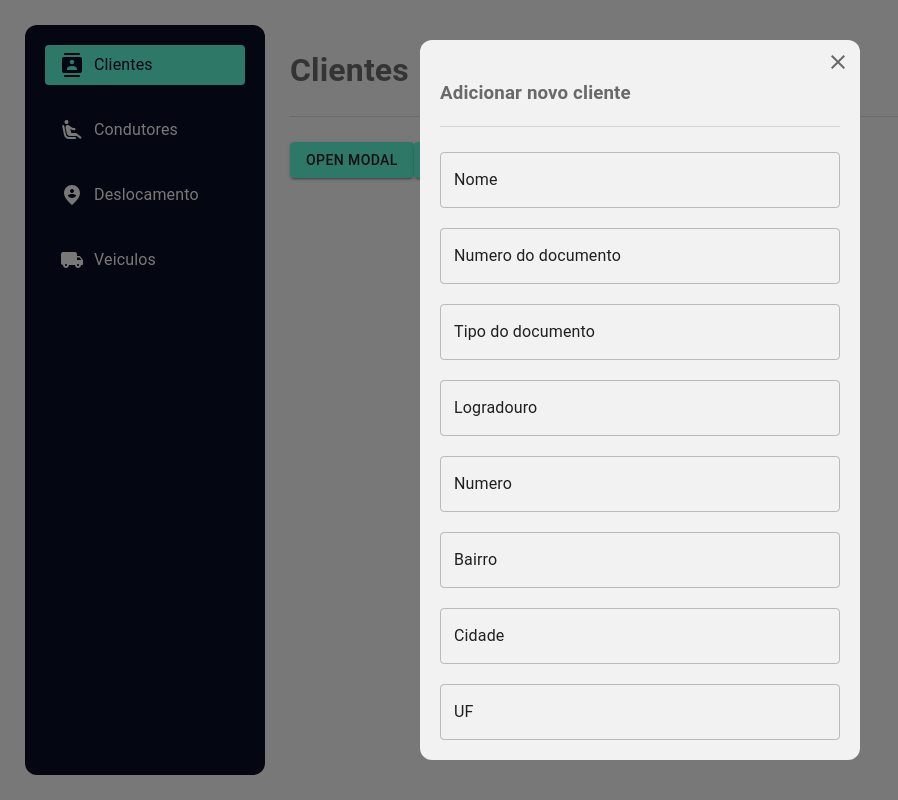
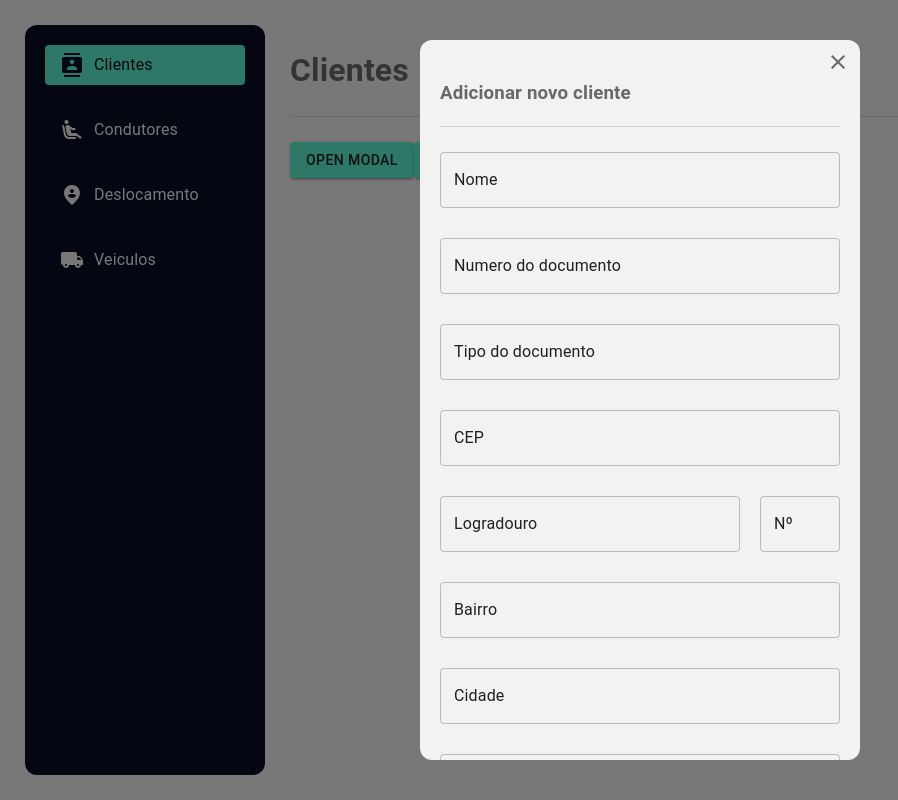
Before and after one commit to caldeira-leonardo/teste-deslocamento, a Next.js app: page /clientes in a window 1280 px wide. Both pictures are taken after a click on the button "OPEN MODAL". Shown: the whole page, without its empty margins (0-898 px from the left). Built offline with nearby package versions, Linux system fonts and the light colour scheme.

Commit message:
feat(client): fixed form on client and improved input

```diff
--- a/package.json
+++ b/package.json
@@ -14,6 +14,7 @@
     "@emotion/styled": "^11.11.0",
     "@mui/icons-material": "^5.11.16",
     "@mui/material": "^5.13.5",
+    "axios": "^1.4.0",
     "formik": "^2.4.2",
     "next": "12.2.2",
     "react": "18.2.0",
--- /dev/null
+++ b/src/api/buscaCep.ts
@@ -0,0 +1,5 @@
+import axios from 'axios';
+
+const api = axios.create({ baseURL: 'https://viacep.com.br/ws/' });
+
+export default api;
--- a/src/components/Client/components/clientComponent.tsx
+++ b/src/components/Client/components/clientComponent.tsx
@@ -4,7 +4,8 @@ import Button from '@/src/components/elements/Button/Button';
 import CustomModal from '../../elements/Modal/modal';
 import ClientForm from './clientForm';
 
-const ClientesComponent = () => {
+const ClientesComponent = (props: any) => {
+  const { getUserLocationData } = props;
   const [isOpen, setIsOpen] = React.useState(false);
   const [isConfirmationOpen, setIsConfirmationOpen] = React.useState(false);
 
@@ -23,7 +24,10 @@ const ClientesComponent = () => {
         onClose={() => setIsOpen(false)}
         onConfirm={() => setIsOpen(false)}
       >
-        <ClientForm submit={() => console.log('click submit')} />
+        <ClientForm
+          submit={() => console.log('click submit')}
+          getUserLocationData={getUserLocationData}
+        />
       </CustomModal>
       <ConfirmationModal
         isOpen={isConfirmationOpen}
--- a/src/components/Client/components/clientForm.tsx
+++ b/src/components/Client/components/clientForm.tsx
@@ -1,12 +1,14 @@
-import React from 'react';
+import React, { useEffect, useMemo, useState } from 'react';
 import * as Yup from 'yup';
 import Input from '@/src/components/elements/Input/input';
 import { useFormik } from 'formik';
-import { ClientFormWrapper } from './styleClient';
+import { ClientFormWrapper, LogradouroWrapper } from './styleClient';
+import api from '@/src/api/buscaCep';
 
 interface ClientFormProps {
   client?: ClientProps;
   submit(values: ClientProps): void;
+  getUserLocationData(cep: string): RespondeCepProps;
 }
 
 interface ClientProps {
@@ -18,20 +20,35 @@ interface ClientProps {
   bairro?: string;
   cidade?: string;
   uf?: string;
+  cep?: string;
+}
+
+interface RespondeCepProps {
+  bairro: string;
+  cep: string;
+  complemento: string;
+  ddd: string;
+  gia: string;
+  ibge: string;
+  localidade: string;
+  logradouro: string;
+  siafi: string;
+  uf: string;
 }
 
 const ClientForm = (props: ClientFormProps) => {
-  const { submit } = props;
+  const { submit, getUserLocationData } = props;
+  const [loading, setLoading] = useState<boolean>(false);
   const formik = useFormik<ClientProps>({
     initialValues: {
       nome: '',
-      numeroDocumento: 'string',
-      tipoDocumento: 'string',
-      logradouro: 'string',
-      numero: 'string',
-      bairro: 'string',
-      cidade: 'string',
-      uf: 'string',
+      numeroDocumento: '',
+      tipoDocumento: '',
+      logradouro: '',
+      numero: '',
+      bairro: '',
+      cidade: '',
+      uf: '',
     },
     enableReinitialize: true,
     validationSchema: Yup.object().shape({
@@ -49,6 +66,21 @@ const ClientForm = (props: ClientFormProps) => {
       formik.resetForm();
     },
   });
+
+  const handleChangeLocation = (data: RespondeCepProps) => {
+    formik.setFieldValue('logradouro', data?.logradouro);
+    formik.setFieldValue('cidade', data?.localidade);
+    formik.setFieldValue('uf', data?.uf);
+    formik.setFieldValue('bairro', data?.bairro);
+    formik.setFieldValue('cep', data?.cep);
+  };
+
+  useMemo(async () => {
+    if (formik.values.cep) {
+      const cepData = await getUserLocationData(formik.values.cep);
+      handleChangeLocation(cepData);
+    }
+  }, [formik.values.cep]);
 
   return (
     <ClientFormWrapper>
@@ -77,21 +109,33 @@ const ClientForm = (props: ClientFormProps) => {
         formik={formik}
       />
       <Input
+        label="CEP"
+        variant="outlined"
+        color="secondary"
+        fullWidth
+        id="cep"
+        formik={formik}
+      />
+      <LogradouroWrapper sx={{ display: { md: 'grid', xs: 'block' } }}>
+        <Input
           label="Logradouro"
           variant="outlined"
           color="secondary"
           fullWidth
           id="logradouro"
           formik={formik}
+          sx={{ gridArea: 'logradouro' }}
         />
         <Input
-        label="Numero"
+          label="Nº"
           variant="outlined"
           color="secondary"
           fullWidth
           id="numero"
           formik={formik}
+          sx={{ gridArea: 'numero', marginTop: { sm: '10px', md: 0 } }}
         />
+      </LogradouroWrapper>
       <Input
         label="Bairro"
         variant="outlined"
--- a/src/components/Client/components/styleClient.tsx
+++ b/src/components/Client/components/styleClient.tsx
@@ -9,3 +9,10 @@ export const ClientFormWrapper = styled(Box)`
   grid-template-columns: 1fr;
   gap: 10px;
 `;
+
+export const LogradouroWrapper = styled(Box)`
+  grid-template-columns: 1fr 80px;
+  gap: 20px;
+
+  grid-template-areas: 'logradouro numero';
+`;
--- a/src/components/Client/container/client.tsx
+++ b/src/components/Client/container/client.tsx
@@ -1,8 +1,23 @@
 import React from 'react';
 import ClientesComponent from '../components/clientComponent';
+import api from '@/src/api/buscaCep';
 
 const Client = () => {
-  return <ClientesComponent />;
+  const getUserLocationData = async (cep: string) => {
+    const data = await api
+      .get(`${cep}/json`)
+      .then((res) => {
+        return res.data;
+      })
+      .catch((err) => {
+        console.log(err);
+      });
+
+    console.log('data', data); //TODO remove logs
+    return data;
+  };
+
+  return <ClientesComponent {...{ getUserLocationData }} />;
 };
 
 export default Client;
--- a/src/components/elements/Input/input.tsx
+++ b/src/components/elements/Input/input.tsx
@@ -1,25 +1,51 @@
-import React, { useEffect } from 'react';
+import React from 'react';
 import { TextField, BaseTextFieldProps } from '@mui/material';
-import { ErrorLabel } from './styleInput';
+import { ErrorLabel, InputWrapper } from './styleInput';
 
 interface InputProps extends BaseTextFieldProps {
   formik: any;
   id: string;
 }
 
+interface formikProps {
+  value: string | number;
+  error: boolean;
+  onChange?(e: React.ChangeEvent<HTMLInputElement | HTMLTextAreaElement>): void;
+}
+
 const Input = (props: InputProps) => {
   const { id, formik } = props;
+  let formikProps: formikProps = {
+    value: '',
+    error: false,
+  };
+
+  if (formik) {
+    formikProps = {
+      value: formik.values[id],
+      onChange: (
+        e: React.ChangeEvent<HTMLInputElement | HTMLTextAreaElement>,
+      ) => formik.setFieldValue(id, e.target.value),
+      error: formik.touched[id] && formik.errors[id],
+    };
+  }
+
+  const handleBlur = () => {
+    formik.setTouched({ ...formik.touched, [id]: true });
+  };
 
   return (
-    <>
+    <InputWrapper>
       <TextField
         {...props}
+        {...formikProps}
+        defaultValue={formik.values[id]}
         variant="outlined"
         onChange={(e) => formik.setFieldValue(id, e.target.value)}
-        error={formik?.errors[id] || ''}
+        onBlur={handleBlur}
       />
-      <ErrorLabel>{formik?.errors[id]}</ErrorLabel>
-    </>
+      {formikProps.error && <ErrorLabel>{formik?.errors[id]}</ErrorLabel>}
+    </InputWrapper>
   );
 };
 
--- a/src/components/elements/Input/styleInput.ts
+++ b/src/components/elements/Input/styleInput.ts
@@ -1,7 +1,16 @@
 import styled from '@emotion/styled';
 import { colors } from '@/styles/colors';
+import { Box } from '@mui/material';
+
+export const InputWrapper = styled(Box)`
+  position: relative;
+  margin-bottom: 20px;
+`;
 
 export const ErrorLabel = styled.label`
+  position: absolute;
+  left: 0;
+  bottom: -25px;
   color: ${colors.error};
   padding-left: 4px;
 `;
```
Also changed, not shown: 1 other file (tests, documents, lock files or other folders). Lines whose indentation alone changed are shown as unchanged.
